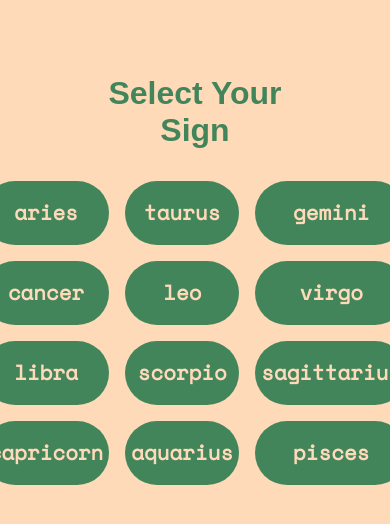
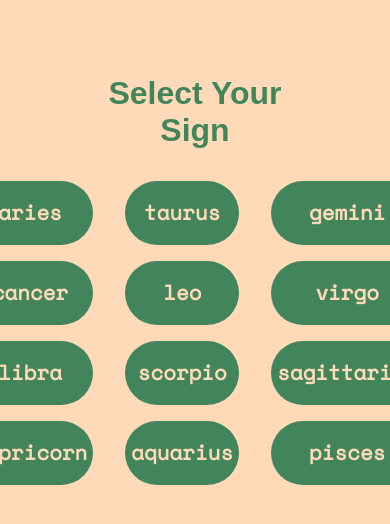
Before and after one commit to hakuthewizard/Daily-Horoscope-Astrology-React-App, a React (Create React App) app: page / in a window 390 px wide. Shown: the top 524 px of the page. Built offline with nearby package versions, Linux system fonts and the light colour scheme; a web font is replaced by a local one.

Commit message:
added media query

```diff
--- a/src/components/SelectedSign.css
+++ b/src/components/SelectedSign.css
@@ -35,3 +35,9 @@ body{
     cursor:pointer;
     background-color:#483838;
 }
+@media only screen and (max-width: 600px) {
+    .sign-button {
+      margin-right:0.5rem;
+      margin-left:0.5rem;
+    }
+  }
```
